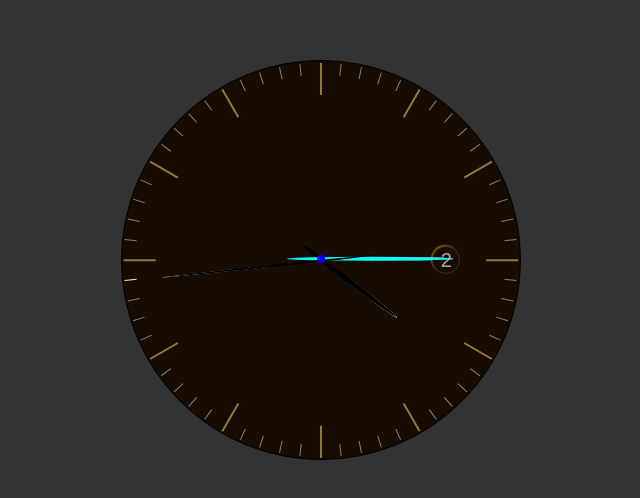
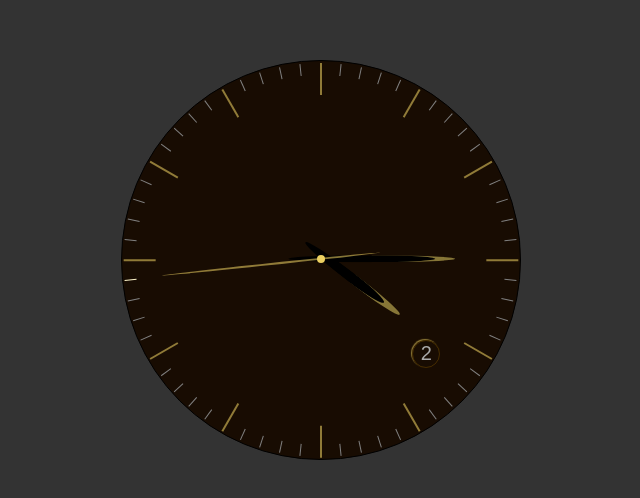
Before and after one commit to AbdulSamman/watch, a React (Vite) app: page / in a window 1280 px wide. Shown: the part 140-638 px from the top of the page, without its empty margins (319-959 px from the left). Built offline with nearby package versions, Linux system fonts and the light colour scheme.

Commit message:
zeiger border top

```diff
--- a/src/App.scss
+++ b/src/App.scss
@@ -35,12 +35,12 @@ body {
           height: $height;
           position: absolute;
           z-index: $zIndex;
-          border-top: 1px solid white;
+          border-top: 20px solid rgba(236, 208, 97, 0.568);
         }
       }
 
-      $zeiger: hours black 5px 30% 1, minutes cyan 4px 42% 2,
-        seconds black 2px 55% 3;
+      $zeiger: hours black 10px 30% 1, minutes black 7px 42% 2,
+        seconds rgba(236, 208, 97, 0.568) 2px 55% 3;
 
       @each $name, $bgColor, $width, $height, $zIndex in $zeiger {
         @include watchDesign($name, $bgColor, $width, $height, $zIndex);
@@ -48,7 +48,7 @@ body {
 
       .hours {
         left: calc(50% - 2.5px);
-        top: 26%;
+        top: 25%;
         transform-origin: center 80%;
       }
 
@@ -59,14 +59,15 @@ body {
       }
       .seconds {
         left: calc(50% - 1.5px);
-        top: 10%;
+        top: 9.5%;
         transform-origin: center 73%;
+        border-top: none;
       }
 
       .kreis {
         width: 8px;
         height: 8px;
-        background-color: blue;
+        background-color: rgb(236, 208, 97);
         border-radius: 100%;
         position: absolute;
         left: calc(50% - 4px);
@@ -78,8 +79,8 @@ body {
         height: 28px;
         font-size: 20px;
         position: absolute;
-        right: 15%;
-        top: calc(50% - 14px);
+        right: 20%;
+        top: 70%;
         display: flex;
         justify-content: center;
         align-items: center;
@@ -116,7 +117,7 @@ body {
           }
         }
         .taktLighten {
-          border-color: lighten(gold, 30%);
+          border-color: lighten(gold, 40%);
         }
       }
     }
@@ -124,16 +125,16 @@ body {
   @keyframes boxShadow {
     0%,
     100% {
-      box-shadow: rgba(248, 175, 3, 0.532) -1px -1px 1px 0px;
+      box-shadow: rgba(236, 208, 97, 0.568) -1px -1px 1px 0px;
     }
     25% {
-      box-shadow: rgba(248, 175, 3, 0.532) 1px -1px 1px 0px;
+      box-shadow: rgba(236, 208, 97, 0.568) 1px -1px 1px 0px;
     }
     50% {
-      box-shadow: rgba(241, 183, 8, 0.479) 1px 1px 1px 0px;
+      box-shadow: rgba(236, 208, 97, 0.568) 1px 1px 1px 0px;
     }
     75% {
-      box-shadow: rgba(241, 183, 8, 0.479) -1px 1px 1px 0px;
+      box-shadow: rgba(236, 208, 97, 0.568) -1px 1px 1px 0px;
     }
   }
 }
```
